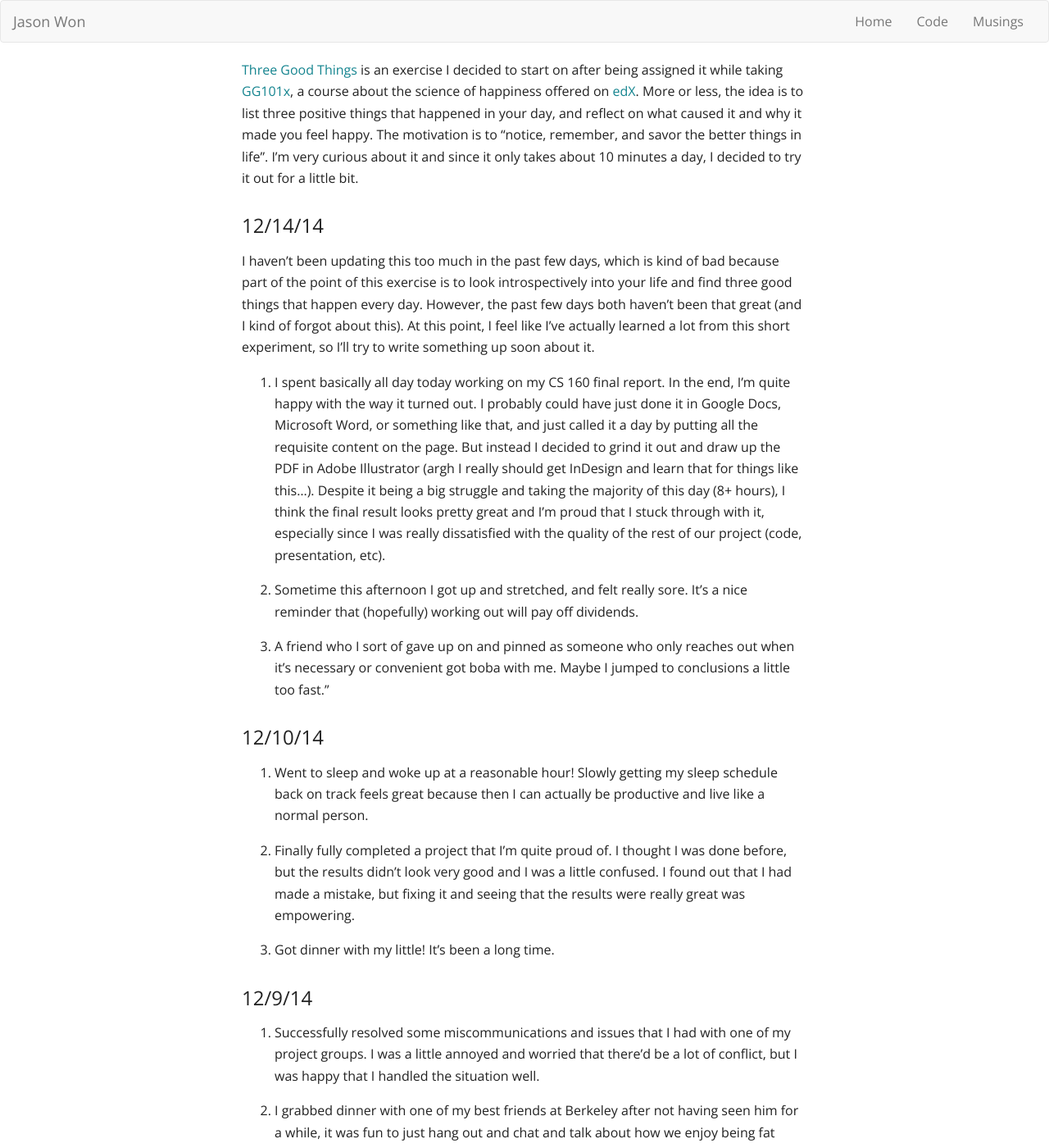
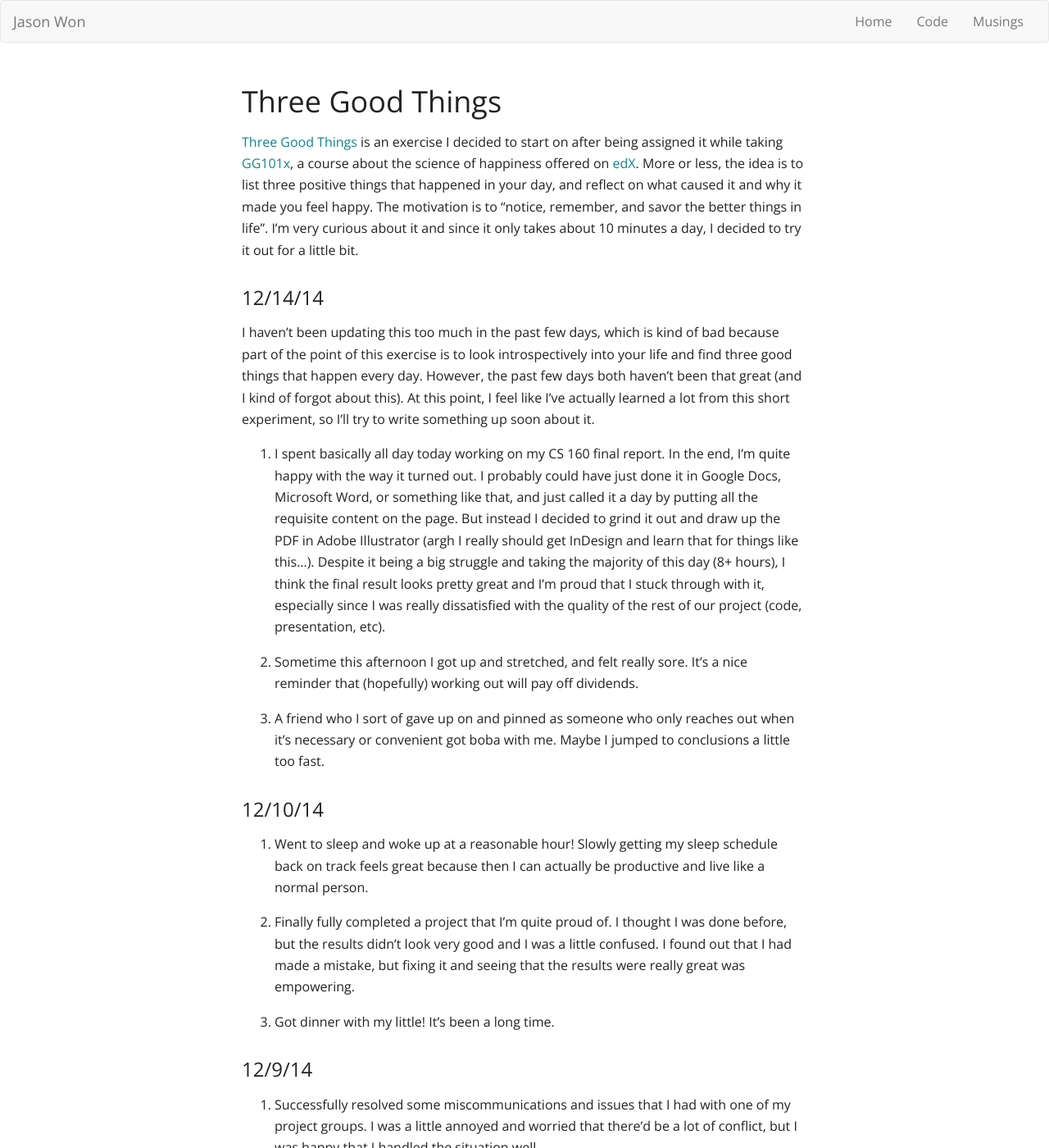
Before and after one commit to jjwon/jjwon.github.com, a Jekyll site: the page built from three-good-things.md, in a window 1280 px wide and 1400 px high. Shown: the whole window at 82% size. Built offline with Jekyll 4.4.1, drawn with Linux system fonts in a browser that asks for light colours; nearby versions of some CDN libraries; some of the changed lines change nothing that is shown; some of the changed text lies outside the part shown.

Commit message:
fixed some typos in three good things

```diff
--- a/three-good-things.md
+++ b/three-good-things.md
@@ -1,8 +1,9 @@
 ---
 layout: page
-title: Three Good Things
 permalink: /three-good-things/
 ---
+
+# Three Good Things
 
 [Three Good Things](http://www.actionforhappiness.org/take-action/find-three-good-things-each-day) is an exercise I decided to start on after being assigned it while taking [GG101x](https://courses.edx.org/courses/course-v1:BerkeleyX%2BGG101x-2%2B1T2015/info), a course about the science of happiness offered on [edX](https://edx.org).  More or less, the idea is to list three positive things that happened in your day, and reflect on what caused it and why it made you feel happy.  The motivation is to "notice, remember, and savor the better things in life".  I'm very curious about it and since it only takes about 10 minutes a day, I decided to try it out for a little bit.
 
@@ -14,7 +15,7 @@ I haven't been updating this too much in the past few days, which is kind of bad
 
 2.  Sometime this afternoon I got up and stretched, and felt really sore.  It's a nice reminder that (hopefully) working out will pay off dividends.
 
-3.  A friend who I sort of gave up on and pinned as someone who only reaches out when it's necessary or convenient got boba with me.  Maybe I jumped to conclusions a little too fast."
+3.  A friend who I sort of gave up on and pinned as someone who only reaches out when it's necessary or convenient got boba with me.  Maybe I jumped to conclusions a little too fast.
 
 ### 12/10/14
 
@@ -38,7 +39,9 @@ I haven't been updating this too much in the past few days, which is kind of bad
 
 2.  Worked out right after, and thinking about things that have transpired recently, I realized again that I really do love working out, and as part of my motion to start doing things for me, not for others, I should really be spending more time at the gym and try to really push myself.  I've gotten pretty comfortable with my routine and I haven't been making that much progress.  It's time to overhaul it a little bit, or just try to deload everything and then go hard again.
 
-3.  Ate some crackers with pepperoni and salami, and it tasted *really* good."
+3.  Ate some crackers with pepperoni and salami, and it tasted *really* good.
+
+Yeah, I kind of ran out of good ideas.  This is a little harder than I thought.
 
 ### 12/5/14
 
```
